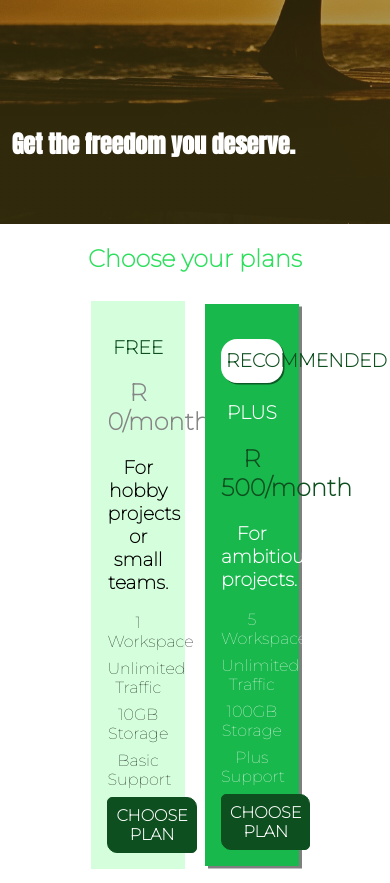
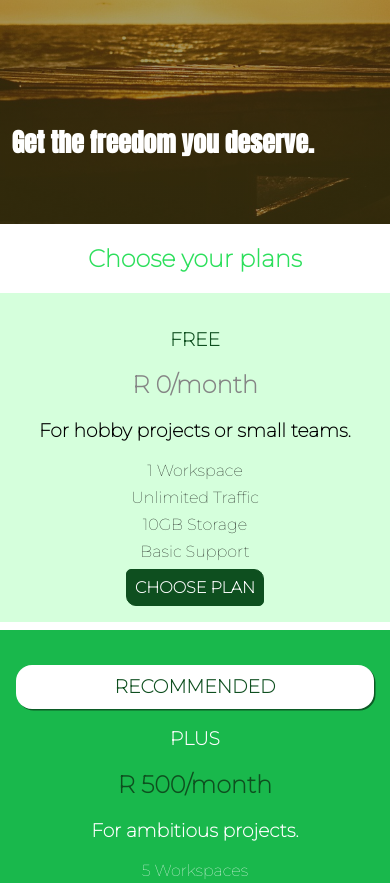
Before and after one commit to irvin-1999/Uhost, a plain HTML site: page index.html in a window 390 px wide. Shown: the part 620-1503 px from the top of the page. Drawn offline with Linux system fonts and the light colour scheme.

Commit message:
cleaning the code before adding the responsive design with media queries

```diff
--- a/index.html
+++ b/index.html
@@ -4,6 +4,7 @@
 <head>
     <meta charset="UTF-8">
     <meta http-equiv="X-UA-Compatible" content="ie=edge">
+    <meta name="viewport" content="width=device-width, initial-scale=1.0" >
     <title>uHost</title>
     <link rel="shortcut icon" href="favicon.png">
     <link rel="preconnect" href="https://fonts.googleapis.com">
--- a/style.css
+++ b/style.css
@@ -1,11 +1,8 @@
-.section-title{
-    color:#2ddf5c;
-    text-align: center;
-}
+
 
 #product-overview{
     /* background-image:radial-gradient(circle at 20% 50%, red , green,orange, transparent ); */
-    background: linear-gradient(to top,rgba(80,68,18,.6) 10%,transparent), url('images/freedom.jpg') left 10% bottom 60%/cover no-repeat border-box, #ff1b68;
+    background: linear-gradient(to top,rgba(80,68,18,.6) 10%,transparent), url('images/freedom.jpg') center/cover no-repeat border-box, #ff1b68;
     /* background-size: cover;
     background-position: left 5% bottom 40%;
     background-repeat: no-repeat;
@@ -25,28 +22,41 @@
     position: absolute;
     bottom: 5%;
     left: 3%;
+    font-size: 1.6rem;
 }
 
-.plan__list{
-    width: 80%;
-    margin: auto;
+@media (min-width: 40rem ){
+    #product-overview{
+        height: 80vh;
+    }
+
+    #product-overview h1{
+        font-size: 3rem;
+    }
+}
+
+.section-title{
+    color:#2ddf5c;
     text-align: center;
 }
+
+/* .plan__list{
+    width: 100%;
+    text-align: center;
+} */
 
 .Plan {
     background: #d5ffdc;
     text-align: center;
     padding: 1rem;
-    margin: .5rem;
-    display: inline-block;
-    width: 30%;
-    vertical-align: middle;
+    margin: .5rem 0;
+    width: 100%;
 }
 
 .Plan--highlighted{
     background: #19b84c;
     color: #fff;
-    box-shadow: 3px 2.5px rgba(0,0, 0, 0.5);
+    /* box-shadow: 3px 2.5px rgba(0,0, 0, 0.5); */
 }
 
 .Plan__annotation{
```
Also changed, not shown: customers/index.html (+1 -1 lines), packages/index.html (+1 -0 lines).
